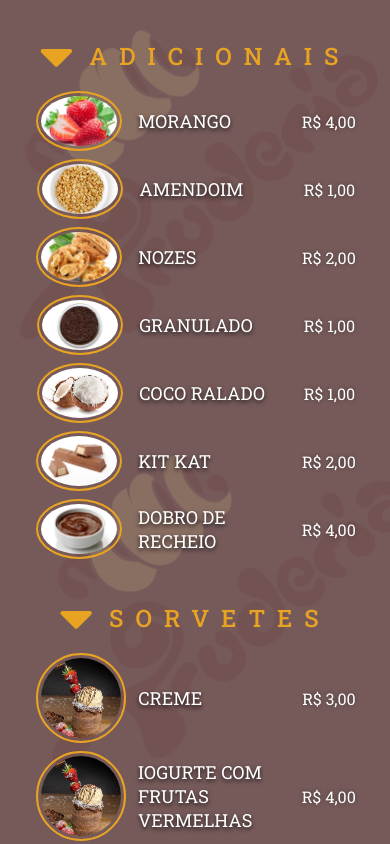
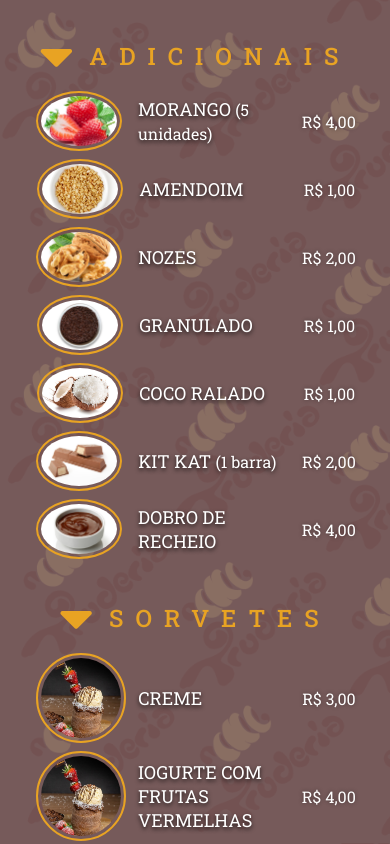
Before and after one commit to MarioDoncel/Truderia, a plain HTML site: page menu.html in a window 390 px wide. Shown: the part 845-1689 px from the top of the page. Drawn offline with Linux system fonts and the light colour scheme.

Commit message:
Correção do 100Vh no Mobile

```diff
--- a/index.js
+++ b/index.js
@@ -0,0 +1,8 @@
+
+//Adaptando viewheight para mobile
+let vh = window.innerHeight * 0.01;
+document.documentElement.style.setProperty('--vh', `${vh}px`);
+window.addEventListener('resize', () => {
+    let vh = window.innerHeight * 0.01;
+    document.documentElement.style.setProperty('--vh', `${vh}px`);
+});
--- a/menu.html
+++ b/menu.html
@@ -103,7 +103,7 @@
                     <div class="circleImage aditional"><img src="./assets/Menu/Adicionais/morango.jpg" alt=""></div>
                     <div class="item flex-column">
                         <div class="itemName">
-                            <p>MORANGO</p>
+                            <p>MORANGO <small>(5 unidades)</small></p>
                         </div>
                     </div>
                     <div class="price flex-column">R$ 4,00</div>
@@ -148,7 +148,7 @@
                     <div class="circleImage aditional"><img src="./assets/Menu/Adicionais/kitKat2.jpg" alt=""></div>
                     <div class="item flex-column">
                         <div class="itemName">
-                            <p>KIT KAT</p>
+                            <p>KIT KAT <small>(1 barra)</small></p>
                         </div>
                     </div>
                     <div class="price flex-column">R$ 2,00</div>
@@ -219,6 +219,6 @@
         </div>
         <div class="credits">Ícones feitos por <a href="https://www.freepik.com" title="Freepik">Freepik</a> from <a href="https://www.flaticon.com/br/" title="Flaticon">www.flaticon.com</a></div>
     </footer>
-
+    <script src="./index.js"></script>
 </body>
 </html>
--- a/style.css
+++ b/style.css
@@ -24,7 +24,8 @@
 
 body {
     display: flex;
-    min-height: 100vh;
+    height: 100vh;
+    height: calc(var(--vh, 1vh) * 100);
     flex-direction: column;
     background-image: url('./assets/Background.png');
     background-size: cover;
```
